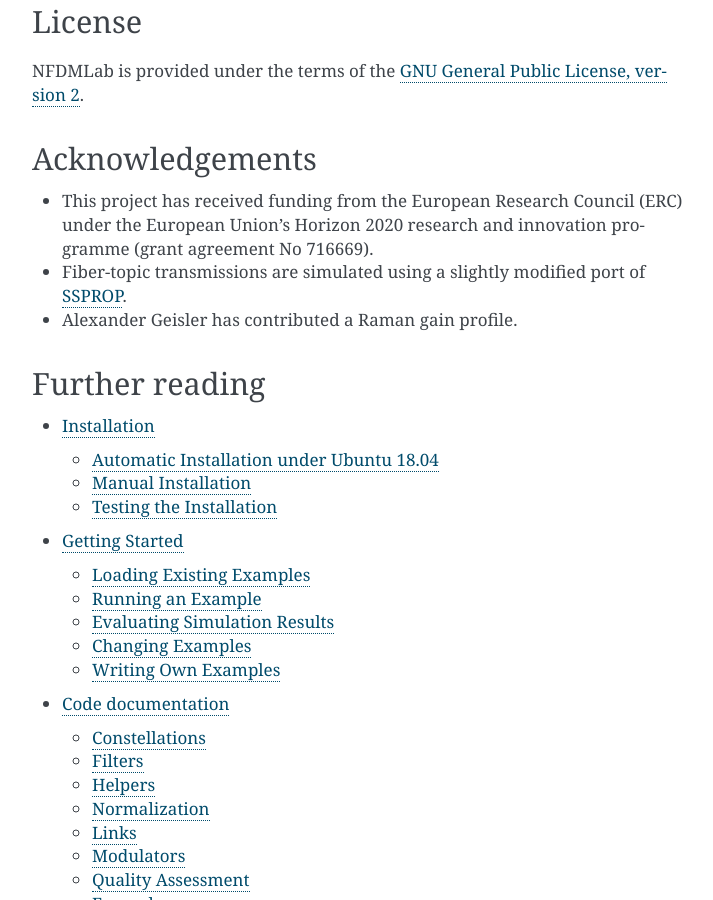
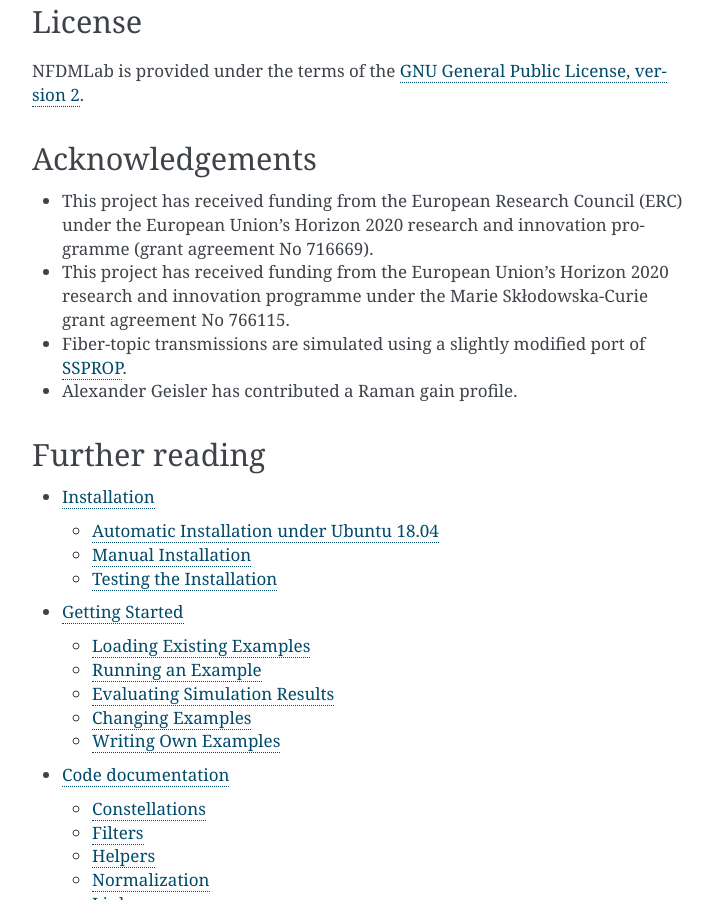
Before and after one commit to FastNFT/NFDMLab, a Sphinx documentation site: the page built from Documentation/index.rst, in a window 1280 px wide and 900 px high, scrolled down 855 px. Shown: the whole window, without its empty margins (388-1101 px from the left). Built offline with Sphinx 7.4.7, drawn with Linux system fonts in a browser that asks for light colours; the version number could not be read and is left out.

Commit message:
Update index.rst
Added acknowledgment for project FONTE.

```diff
--- a/Documentation/index.rst
+++ b/Documentation/index.rst
@@ -37,6 +37,7 @@ Acknowledgements
 ----------------
 
 - This project has received funding from the European Research Council (ERC) under the European Union’s Horizon 2020 research and innovation programme (grant agreement No 716669).
+- This project has received funding from the European Union’s Horizon 2020 research and innovation programme under the Marie Skłodowska-Curie grant agreement No 766115.
 - Fiber-topic transmissions are simulated using a slightly modified port of `SSPROP <https://www.photonics.umd.edu/software/ssprop/>`_.
 - Alexander Geisler has contributed a Raman gain profile.
 
```
